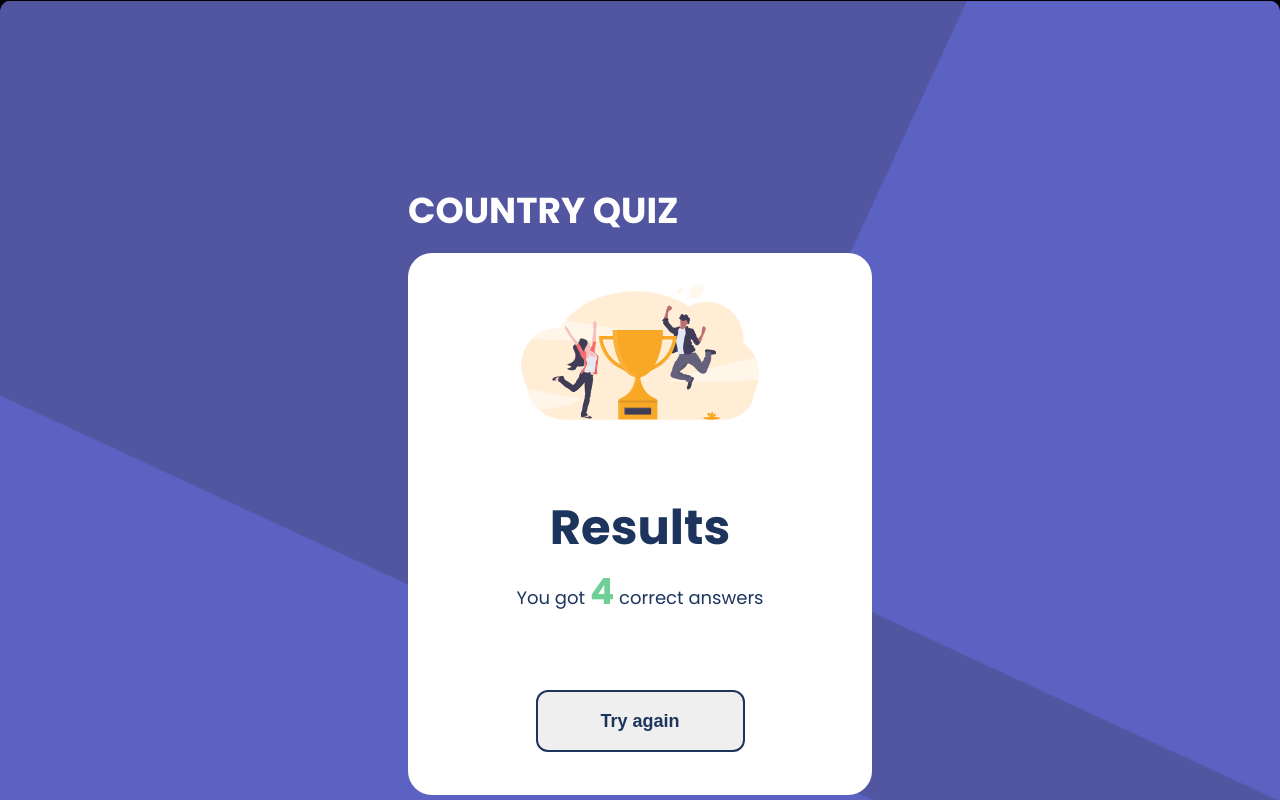
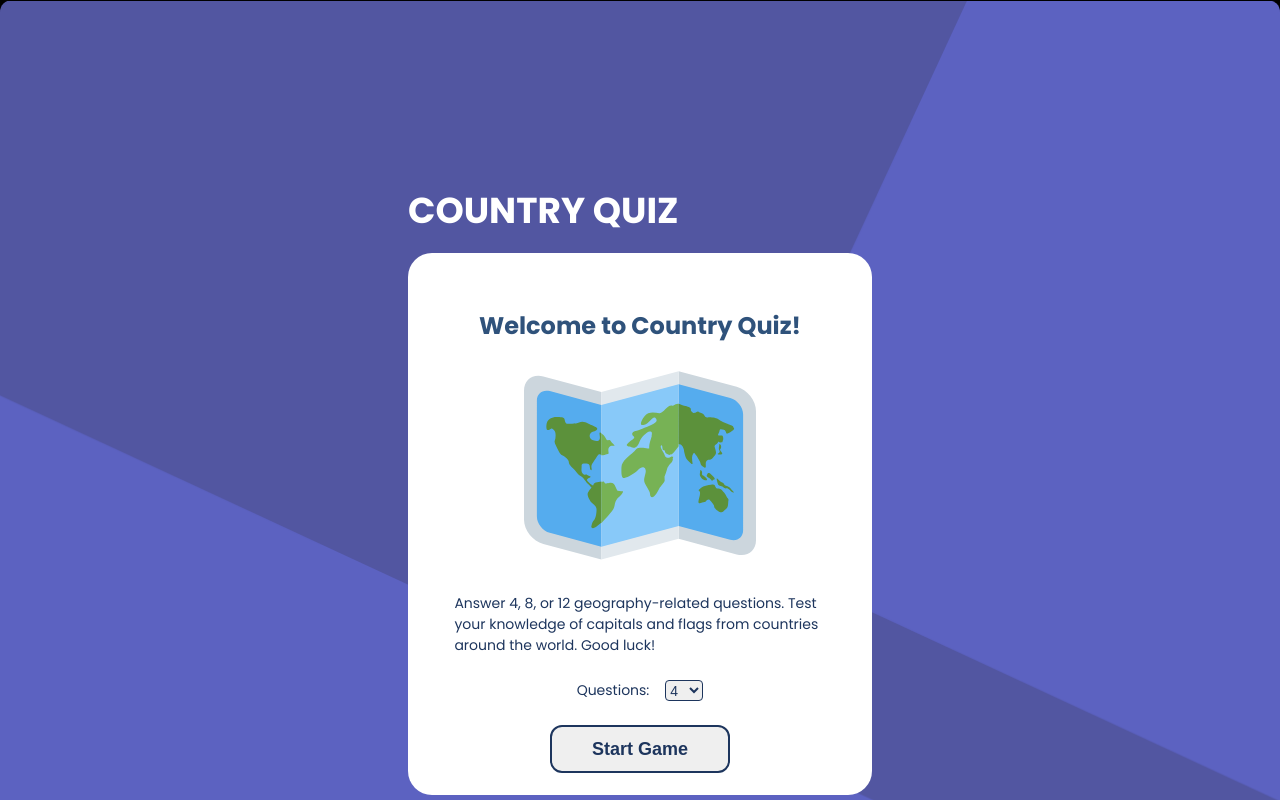
Before and after one commit to sergiogenes/devChallenges-country-quiz, a React (Vite) app: page / in a window 1280 px wide. Shown: the top 800 px of the page. Built offline with nearby package versions, Linux system fonts and the light colour scheme; no server answers.

Commit message:
Se agregó HomeComponent

```diff
--- a/src/App.tsx
+++ b/src/App.tsx
@@ -4,6 +4,7 @@ import { CardQuiz } from './componentes/CardQuiz'
 import { FlagQuestion } from './componentes/FlagQuestion'
 import { ResultCard } from './componentes/ResultCard'
 import { Footer } from './componentes/Footer'
+import { Home } from './componentes/Home'
 
 interface Country {
   id: String
@@ -47,7 +48,7 @@ function App(): JSX.Element {
   console.log('id ==>>', id)
   return (
     <div className='app-container'>
-      <ResultCard />
+      <Home />
       <Footer />
     </div>
   )
--- /dev/null
+++ b/src/componentes/Home/index.css
@@ -0,0 +1,87 @@
+#home {
+  margin: 252px auto 250px;
+  width: 464px;
+  height: 542px;
+  display: flex;
+  flex-direction: column;
+  align-items: center;
+  border-radius: 24px;
+  background: var(--color-5, #fff);
+}
+
+#home header {
+  position: relative;
+  top: -70px;
+  display: flex;
+  justify-content: space-between;
+  align-self: start;
+}
+
+#home header h1 {
+  color: var(--color-5, #fff);
+  font-size: 36px;
+  font-style: normal;
+  font-weight: 700;
+  line-height: normal;
+  text-transform: uppercase;
+}
+
+#home h2 {
+  color: var(--color-11, #2f527b);
+  font-size: 24px;
+  font-style: normal;
+  font-weight: 700;
+  line-height: normal;
+}
+
+#home img {
+  width: 50%;
+}
+
+#home > p {
+  color: var(--color-15, #1d355d);
+  font-size: 14px;
+  font-style: normal;
+  font-weight: 400;
+  line-height: normal;
+  width: 80%;
+  margin-top: 18px;
+}
+
+#home label {
+  display: flex;
+  margin-top: 24px;
+  gap: 16px;
+}
+
+#home label p {
+  color: var(--color-15, #1d355d);
+  font-size: 14px;
+  font-style: normal;
+  font-weight: 400;
+  line-height: normal;
+}
+
+#home label select {
+  color: var(--color-15, #1d355d);
+  font-size: 14px;
+  font-style: normal;
+  font-weight: 400;
+  line-height: normal;
+  border-radius: 4px;
+  border: 1px solid var(--color-15, #1d355d);
+}
+
+#home button {
+  width: 180px;
+  height: 48px;
+  border-radius: 12px;
+  border: 2px solid var(--color-15, #1d355d);
+  outline: none;
+  color: var(--color-15, #1d355d);
+  font-size: 18px;
+  font-style: normal;
+  font-weight: 600;
+  line-height: normal;
+  margin-top: 24px;
+}
--- /dev/null
+++ b/src/componentes/Home/index.tsx
@@ -0,0 +1,27 @@
+import './index.css'
+import worldMap from '../../assets/world-map.svg'
+
+export const Home = () => {
+  return (
+    <div id='home'>
+      <header>
+        <h1>Country quiz</h1>
+      </header>
+      <h2>Welcome to Country Quiz!</h2>
+      <img src={worldMap} alt='Imagen de un mapa mundial.' />
+      <p>
+        Answer 4, 8, or 12 geography-related questions. Test your knowledge of
+        capitals and flags from countries around the world. Good luck!
+      </p>
+      <label htmlFor='numberOfQuestions'>
+        <p>Questions: </p>
+        <select name='numberOfQuestions' id='numberOfQuestions'>
+          <option value='4'>4</option>
+          <option value='8'>8</option>
+          <option value='12'>12</option>
+        </select>
+      </label>
+      <button>Start Game</button>
+    </div>
+  )
+}
```
Also changed, not shown: src/assets/world-map.svg (added).
